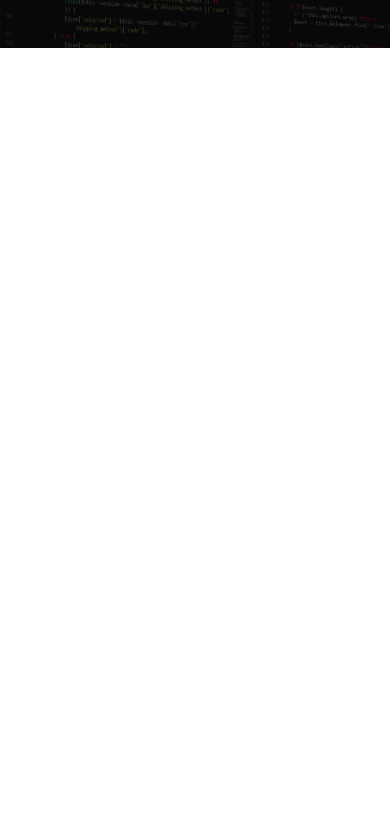
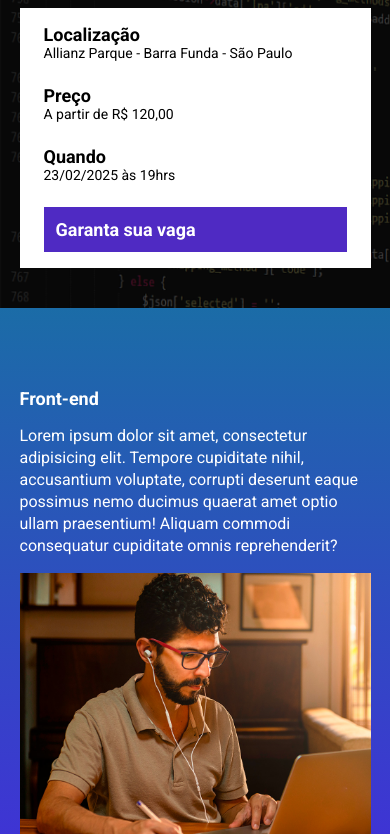
Before and after one commit to ablacs/tech_talks, a website built with Parcel: page src/index.html in a window 390 px wide. Shown: the part 168-1002 px from the top of the page. Before the commit the page ends 844 px from the top, so only its background shows below. Built offline with nearby package versions, Linux system fonts and the light colour scheme.

Commit message:
contagem regressiva

```diff
--- a/package.json
+++ b/package.json
@@ -1,9 +1,10 @@
 {
   "name": "ebac_talks",
   "version": "1.0.0",
-  "main": "index.js",
+
   "scripts": {
     "dev": "parcel src/index.html src/styles/main.scss src/scripts/main.js",
+    "build": "parcel build src/index.html",
     "test": "echo \"Error: no test specified\" && exit 1"
   },
   "keywords": [],
--- a/src/index.html
+++ b/src/index.html
@@ -8,22 +8,86 @@
     <link rel="preconnect" href="https://fonts.gstatic.com" crossorigin>
     <link href="https://fonts.googleapis.com/css2?family=Roboto:wght@400;700;900&display=swap" rel="stylesheet">
     <link rel="stylesheet" href="styles/main.scss">
+    <link rel="stylesheet" href="https://unpkg.com/aos@next/dist/aos.css" />
 </head>
 <body>
     <header class="hero">
         <div class="container">
             <img class="hero__logo" src="./images/ebac_logo.svg" alt="">
             <p class="hero__text">
-                O maior evento de tecnologia do Brasil começa em dd hh mm ss
+                O maior evento de tecnologia do Brasil começa em <span id="contador"></span>
             </p>
+            <div class="infos-bar">
+                <ul class="infos-bar__infos">
+                    <li class="infos-bar__infos__item">
+                        <b>Localização</b>
+                        Allianz Parque - Barra Funda - São Paulo
+                    </li>
+                    <li class="infos-bar__infos__item">
+                        <b>Preço</b>
+                        A partir de R$ 120,00
+                    </li>
+                    <li class="infos-bar__infos__item">
+                        <b>Quando</b>
+                        23/02/2025 às 19hrs
+                    </li>
+                </ul>
+                <a href="" class="button button--primary">
+                    Garanta sua vaga
+                </a>
+            </div>
         </div>
     </header>
+    <section class="event event--frontend" >
+        <div class="container"data-aos="fade-right">
+            <div class="event__details">
+                <h2 class="event__details__title">Front-end</h2>
+                <p class="event__details__description">
+                    Lorem ipsum dolor sit amet, consectetur adipisicing elit. Tempore cupiditate nihil, accusantium voluptate, corrupti deserunt eaque possimus nemo ducimus quaerat amet optio ullam praesentium! Aliquam commodi consequatur cupiditate omnis reprehenderit?
+                </p>
+            </div>
+            <img class="event__image" src="./images/frontend.png" alt="">
+        </div>
+    </section>
+    <section class="event event--ux-ui event--image-left">
+        <div class="container"data-aos="fade-left">
+            <div class="event__details">
+                <h2 class="event__details__title">ux-ui</h2>
+                <p class="event__details__description">
+                    Lorem ipsum dolor sit amet, consectetur adipisicing elit. Tempore cupiditate nihil, accusantium voluptate, corrupti deserunt eaque possimus nemo ducimus quaerat amet optio ullam praesentium! Aliquam commodi consequatur cupiditate omnis reprehenderit?
+                </p>
+            </div>
+            <img class="event__image" src="./images/frontend.png" alt="">
+        </div>
+    </section>
+    <section class="event event--data-science">
+        <div class="container"data-aos="fade-right">
+            <div class="event__details">
+                <h2 class="event__details__title">Data-science</h2>
+                <p class="event__details__description">
+                    Lorem ipsum dolor sit amet, consectetur adipisicing elit. Tempore cupiditate nihil, accusantium voluptate, corrupti deserunt eaque possimus nemo ducimus quaerat amet optio ullam praesentium! Aliquam commodi consequatur cupiditate omnis reprehenderit?
+                </p>
+            </div>
+            <img class="event__image" src="./images/frontend.png" alt="">
+        </div>
+    </section>
+    <section class="event event--backend event--image-left">
+        <div class="container"data-aos="fade-left">
+            <div class="event__details">
+                <h2 class="event__details__title">backend</h2>
+                <p class="event__details__description">
+                    Lorem ipsum dolor sit amet, consectetur adipisicing elit. Tempore cupiditate nihil, accusantium voluptate, corrupti deserunt eaque possimus nemo ducimus quaerat amet optio ullam praesentium! Aliquam commodi consequatur cupiditate omnis reprehenderit?
+                </p>
+            </div>
+            <img class="event__image" src="./images/frontend.png" alt="">
+        </div>
+    </section>
 
 
 
 
 
-
+    <script src="https://unpkg.com/aos@next/dist/aos.js"></script>
     <script src="scripts/main.js"></script>
 </body>
 </html>
--- a/src/scripts/main.js
+++ b/src/scripts/main.js
@@ -0,0 +1,26 @@
+AOS.init();
+
+const dataEvento = new Date("feb 23, 2025 19:00:00");
+const timeStamp = dataEvento.getTime();
+
+const contador = setInterval(function(){
+    const agora = new Date();
+    const timeStampAtual = agora.getTime();
+
+    const distancia = timeStamp	- timeStampAtual;
+
+    const diaMs= 1000*60*60*24;
+    const horaMs = 1000*60*60;
+    const minutoMs= 1000*60;
+
+    const dias =Math.floor(distancia / diaMs);
+    const horas = Math.floor((distancia % diaMs) / horaMs);
+    const minutos = Math.floor((distancia % horaMs) / minutoMs);
+    const segundos = Math.floor((distancia % minutoMs)/1000);
+
+    document.getElementById('contador').innerHTML = `${dias}d ${horas}h ${minutos}m ${segundos}s`
+    if (distancia < 0){
+        clearInterval(contador);
+        document.getElementById('contador').innerHTML = `Evento expirado`
+    }
+},1000);
--- /dev/null
+++ b/src/styles/_event.scss
@@ -0,0 +1,53 @@
+@use 'variables';
+
+.event{
+
+    padding: 80px 0;
+
+    &--frontend{
+        background-image: linear-gradient(variables.$blue1,variables.$blue2);
+    }
+    &--ux-ui{
+        background-image: linear-gradient(variables.$blue2,variables.$pink);
+    }
+    &--data-science{
+        background-image: linear-gradient(variables.$pink,variables.$yellow);
+    }
+    &--backend{
+        background-image: linear-gradient(variables.$yellow,variables.$pink);
+    }
+    &--image-left{
+        .container{
+            flex-direction: row-reverse;
+        }
+    }
+    .container{
+        display: flex;
+        gap: 40px;
+    }
+    &__image{
+        max-width: 360px;
+    }
+    &__details{
+        &__title{
+            font-size: 18px;
+            font-weight: bold;
+            margin-bottom: 16px;
+        }
+        &__description{
+            line-height: 22px;
+        }
+    }
+    @media(max-width:640px){
+        .container{
+            display: block;
+        }
+        &__image{
+            width: 100%;
+        }
+        &__details{
+            margin-right: 0;
+            margin-bottom: 16px;
+        }
+    }
+}
--- a/src/styles/_hero.scss
+++ b/src/styles/_hero.scss
@@ -1,3 +1,4 @@
+@use 'variables';
 .hero{
     padding-top: 64px;
     padding-bottom: 100px;
@@ -14,7 +15,7 @@
         left: 0;
         width: 100%;
         height: 100%;
-        background-color: #000;
+        background-color: variables.$secondaryTextColor;
         content: '';
         opacity: .7;
     }
--- /dev/null
+++ b/src/styles/_variables.scss
@@ -0,0 +1,7 @@
+$textColor:#fff;
+$secondaryTextColor:#000;
+
+$blue1:#1b6ca7;
+$blue2:#442bdb;
+$pink:#89223b;
+$yellow:#9c791d
--- /dev/null
+++ b/src/styles/components/_buttons.scss
@@ -0,0 +1,21 @@
+.button{
+    padding: 12px;
+    font-size: 18px;
+    font-weight: bold;
+    text-decoration: none;
+    text-align: center;
+    white-space: nowrap;
+    &--primary{
+        color: #fff;
+        background-color: #4f2ac3;
+    }
+    @media(max-width:640px){
+        display: block;
+        width: 100%;
+
+    }
+    @media(max-width:1024px){
+        display: flex;
+        align-items: center;
+    }
+}
--- /dev/null
+++ b/src/styles/components/_infos_bar.scss
@@ -0,0 +1,36 @@
+@use '../variables';
+.infos-bar{
+    padding: 16px 24px;
+    background-color: variables.$textColor;
+    display: flex;
+    justify-content: space-between;
+    &__infos{
+        display: flex;
+        gap: 40px;
+        &__item{
+            font-size: 14px;
+            color: variables.$secondaryTextColor;
+
+            b{
+                font-size: 18px;
+                display:block;
+                color: variables.$secondaryTextColor;
+
+            }
+        }
+    }
+    @media(max-width:640px){
+        display: block;
+        &__infos{
+            display: block;
+            &__item{
+                margin-bottom: 24px;
+            }
+        }
+    }
+    @media(max-width:1024px){
+        &__infos{
+            gap: 16px;
+        }
+    }
+}
--- a/src/styles/main.scss
+++ b/src/styles/main.scss
@@ -1,12 +1,16 @@
 @use 'hero';
-
+@use 'components/infos_bar';
+@use 'components/buttons';
+@use 'event';
+@use 'variables';
 
 *{
     margin: 0;
     padding: 0;
     box-sizing: border-box;
     font-family: Roboto, sans-serif ;
-    color: #fff;
+    color: variables.$textColor;
+    list-style: none;
 }
 .container{
     max-width: 960px;
```
